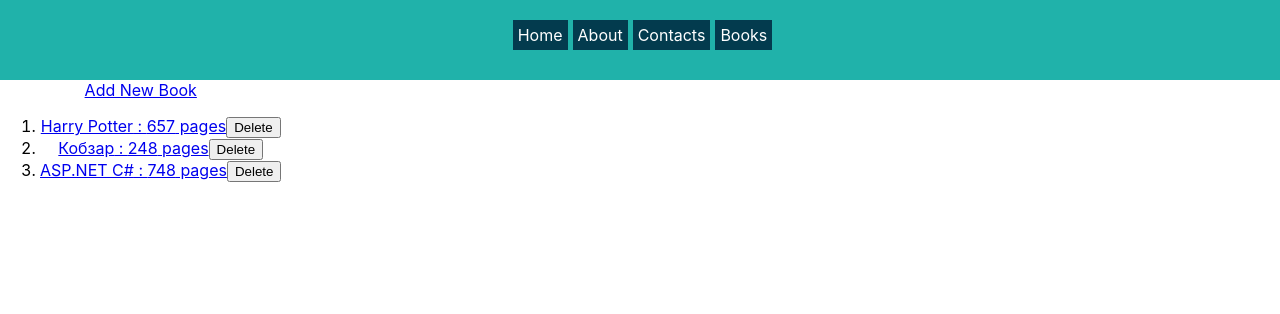
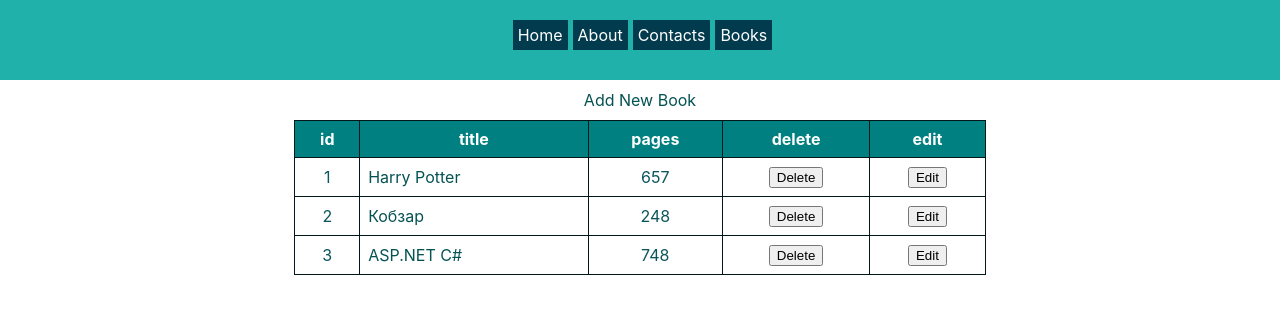
Before and after one commit to ITStepPV321/react-pv321, a React (Create React App) app: page /books in a window 1280 px wide. Shown: the top 314 px of the page. Built offline with nearby package versions, Linux system fonts and the light colour scheme; the HTML template or start-up script is replaced by a standard one.

Commit message:
added bookList.css

```diff
--- a/src/App.css
+++ b/src/App.css
@@ -66,7 +66,8 @@ nav a:hover{
 }
 
 .main-context{
-  display: flex;
+  /* display: flex; */
+  width: 100%;
 }
 
 aside{
--- a/src/App.js
+++ b/src/App.js
@@ -8,6 +8,7 @@ import BooksLayout from './components/books/BooksLayout';
 import BooksList from './components/books/BooksList';
 import Book from './components/books/Book';
 import NewBook from './components/books/NewBook';
+import EditBook from './components/books/EditBook';
 
 function App() {
   return (
@@ -30,6 +31,7 @@ function App() {
                 <Route path=":id" element={<Book/>}/>
                 {/* /books/newbook */}
                 <Route path="newbook" element={<NewBook/>}/>
+                <Route path="edit/:id" element={<EditBook/>}/>
                 <Route path="archiv" element={<Navigate to="/books"/>}/>
                 {/* <Route path="addBook" element={<AddBook/>}/> */}
                 {/* <Route path="editBook" element={<EditBook/>}/> */}
--- a/src/components/books/BooksList.js
+++ b/src/components/books/BooksList.js
@@ -1,8 +1,10 @@
-import { Link, useOutletContext } from "react-router-dom";
-import NewBook from "./NewBook";
+import { Link, useNavigate, useOutletContext } from "react-router-dom";
+import "./css/bookList.css";
+import { toHaveAccessibleName } from "@testing-library/jest-dom/matchers";
 // /books
 export default function BooksList() {
     const [books, setBooks] = useOutletContext();
+    const navigate=useNavigate();
     const deleteBookById = (id) => {
         // let newList=books.filter(book=>book.id!==id);
         // console.log(newList);
@@ -11,18 +13,39 @@ export default function BooksList() {
     };
     // console.log(booksList);
     return (
-        <>
-            {/* <NewBook /> */}
+
+            <div className="books">
                 <div className="container-newbook">
                     <Link to="/books/newbook">Add New Book</Link>
                 </div>
-            <ol>
+                <table className="book-tables">
+                    <thead>
+                        <tr>
+                            <th>id</th>
+                            <th>title</th>
+                            <th>pages</th>
+                            <th>delete</th>
+                            <th>edit</th>
+                        </tr>
+                    </thead>
+                <tbody>
                     {
                         books.map(b => (
-                        <li key={b.id}><Link to={`/books/${b.id}`}>{b.title} : {b.pages} pages</Link><button onClick={() => deleteBookById(b.id)}>Delete</button></li>
+
+                            <tr key={b.id}>
+                                <td>{b.id}</td>
+                                <td>
+                                    <Link to={`/books/${b.id}`}>{b.title}</Link>
+                                </td>
+                                <td>{b.pages}</td>
+                                <td><button onClick={() => deleteBookById(b.id)}>Delete</button></td>
+                                <td> <button onClick={() => navigate(`edit/${b.id}`)}> Edit</button></td>
+                                </tr>
                         ))
                     }
-            </ol>
-        </>
+                </tbody>
+                </table>
+            </div>
+
     )
 }
--- /dev/null
+++ b/src/components/books/EditBook.js
@@ -0,0 +1,36 @@
+import { useNavigate,useOutletContext,useParams } from "react-router-dom";
+import { useForm } from "react-hook-form";
+
+function EditBook() {
+    const navigate = useNavigate();
+    const [books, setBooks] = useOutletContext();
+    const {id}=useParams();
+    const {register,handleSubmit}=useForm();
+    const onSubmit=(editBook)=>{
+
+    }
+
+    return ( <>
+     <div className="form-newBook">
+                <form action="" onSubmit={handleSubmit(onSubmit)}>
+                    <div className="container-input">
+                        <label htmlFor="title" >Title: </label>
+                        <input defaultValue="test" {...register("title")} type="text" id="title"/>
+
+                    </div>
+                    <div className="container-input">
+                        <label> <span>Pages:</span>
+                        <input {...register("pages")} type="number" id="pages"/>
+
+                        </label>
+                    </div>
+                    <div className="container-button">
+                        <input type="submit" value="Add Book" />
+                    </div>
+                </form>
+            </div>
+
+    </> );
+}
+
+export default EditBook;
--- a/src/components/books/NewBook.js
+++ b/src/components/books/NewBook.js
@@ -71,7 +71,10 @@ export default function NewBook() {
     // =============3.  using hook useForm() in  react-hook-form===========
     const {register, handleSubmit}=useForm();
     const onSubmit=(addBook)=>{
+        addBook.id=books.length+1;
         console.log(addBook);
+        setBooks([...books,addBook]);
+        navigate("/books");
     }
 
     return (
--- /dev/null
+++ b/src/components/books/css/bookList.css
@@ -0,0 +1,36 @@
+.books{
+    width: 90vw;
+    margin: 0 auto;
+    margin-top: 10px;
+
+    display: flex;
+    flex-direction: column;
+    justify-content: center;
+    align-items: center;
+}
+.book-tables{
+    /* margin: 0 auto; */
+    width: 60%;
+    border-collapse: collapse;
+    margin-top: 10px;
+    color:rgb(11, 85, 91);
+}
+
+.book-tables th,
+.book-tables td{
+    border: 1px solid rgb(2, 23, 25);
+    padding: 8px;
+}
+.book-tables th{
+    background-color: teal;
+    color: white;
+}
+
+.books a{
+    color: rgb(5, 82, 82);
+    text-decoration: none;
+}
+
+tr>td:nth-child(2){
+    text-align: left;
+}
```
Lines whose indentation alone changed are shown as unchanged.
